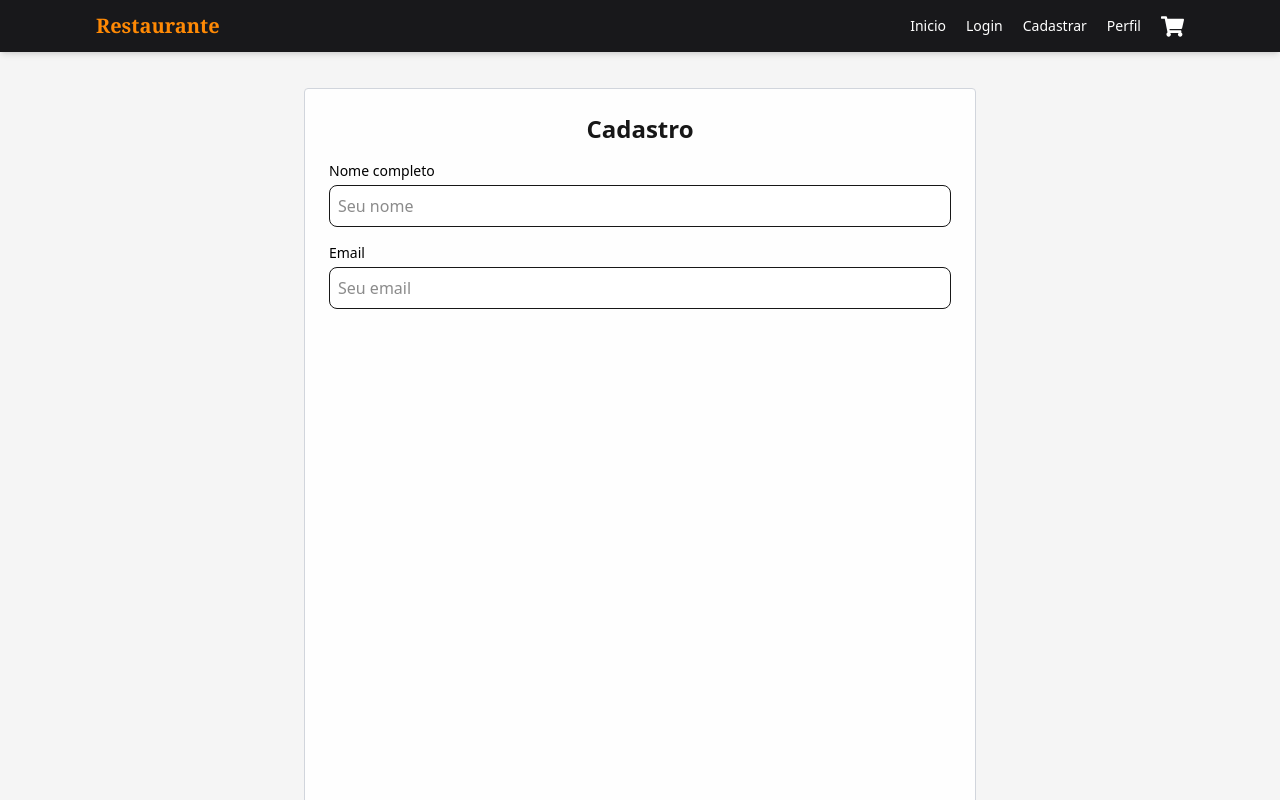
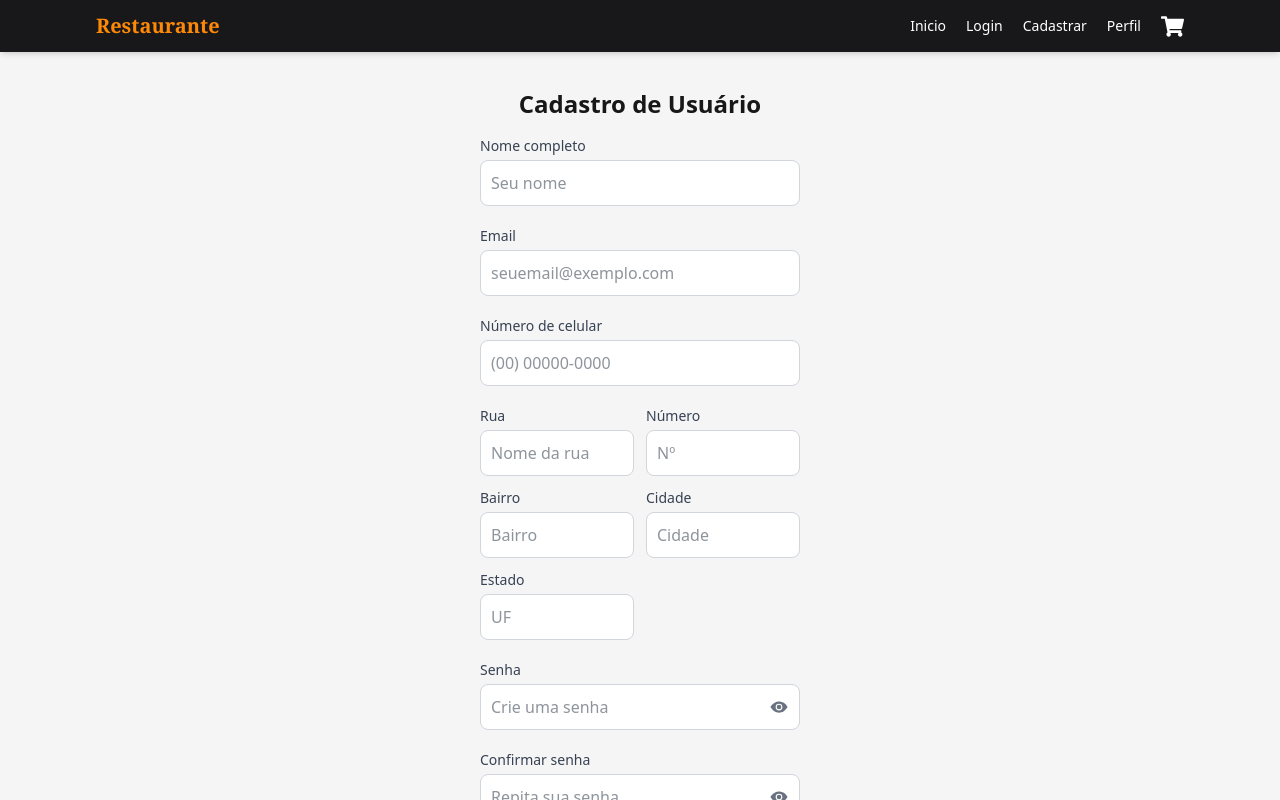
Before and after one commit to mattandrade87/projeto-menu-sigesis, a Next.js app: page /cadastro in a window 1280 px wide. Shown: the top 800 px of the page. Built offline with nearby package versions, Linux system fonts and the light colour scheme.

Commit message:
feat: cadastro

```diff
--- /dev/null
+++ b/src/app/cadastro/components/AddressFields.jsx
@@ -0,0 +1,44 @@
+import InputField from "./InputField";
+
+export default function AddressFields({ formData, handleChange }) {
+  return (
+    <div className="grid grid-cols-1 sm:grid-cols-2 gap-3">
+      <InputField
+        label="Rua"
+        name="street"
+        placeholder="Nome da rua"
+        value={formData.street}
+        onChange={handleChange}
+      />
+      <InputField
+        label="Número"
+        name="number"
+        placeholder="Nº"
+        value={formData.number}
+        onChange={handleChange}
+      />
+      <InputField
+        label="Bairro"
+        name="neighborhood"
+        placeholder="Bairro"
+        value={formData.neighborhood}
+        onChange={handleChange}
+      />
+      <InputField
+        label="Cidade"
+        name="city"
+        placeholder="Cidade"
+        value={formData.city}
+        onChange={handleChange}
+      />
+      <InputField
+        label="Estado"
+        name="state"
+        placeholder="UF"
+        value={formData.state.toUpperCase()}
+        onChange={handleChange}
+        maxLength={2}
+      />
+    </div>
+  );
+}
--- /dev/null
+++ b/src/app/cadastro/components/InputField.jsx
@@ -0,0 +1,28 @@
+export default function InputField({
+  label,
+  type = "text",
+  name,
+  placeholder,
+  value,
+  onChange,
+  required,
+  maxLength,
+}) {
+  return (
+    <div>
+      <label className="block text-sm font-medium text-gray-700 mb-1">
+        {label}
+      </label>
+      <input
+        type={type}
+        name={name}
+        placeholder={placeholder}
+        value={value}
+        onChange={onChange}
+        required={required}
+        maxLength={maxLength}
+        className="w-full p-2.5 border bg-white border-gray-300 rounded-lg focus:ring-2 focus:ring-blue-500 outline-none transition text-gray-800"
+      />
+    </div>
+  );
+}
--- /dev/null
+++ b/src/app/cadastro/components/PasswordField.jsx
@@ -0,0 +1,39 @@
+"use client";
+import { useState } from "react";
+import { IoEye, IoEyeOff } from "react-icons/io5";
+
+export default function PasswordField({
+  label,
+  name,
+  placeholder,
+  value,
+  onChange,
+}) {
+  const [show, setShow] = useState(false);
+
+  return (
+    <div>
+      <label className="block text-sm font-medium text-gray-700 mb-1">
+        {label}
+      </label>
+      <div className="relative">
+        <input
+          type={show ? "text" : "password"}
+          name={name}
+          placeholder={placeholder}
+          value={value}
+          onChange={onChange}
+          required
+          className="w-full p-2.5 border bg-white border-gray-300 rounded-lg focus:ring-2 focus:ring-blue-500 outline-none pr-10 text-gray-800"
+        />
+        <button
+          type="button"
+          onClick={() => setShow(!show)}
+          className="absolute right-3 top-1/2 -translate-y-1/2 text-gray-500 hover:text-gray-700"
+        >
+          {show ? <IoEyeOff size={18} /> : <IoEye size={18} />}
+        </button>
+      </div>
+    </div>
+  );
+}
--- /dev/null
+++ b/src/app/cadastro/components/RegisterForm.jsx
@@ -0,0 +1,114 @@
+"use client";
+import InputField from "./InputField";
+import PasswordField from "./PasswordField";
+import AddressFields from "./AddressFields";
+import { useState } from "react";
+
+export default function RegisterForm() {
+  const [formData, setFormData] = useState({
+    name: "",
+    email: "",
+    phone: "",
+    password: "",
+    confirmPassword: "",
+    street: "",
+    number: "",
+    neighborhood: "",
+    city: "",
+    state: "",
+  });
+
+  const formatPhone = (value) => {
+    const onlyNums = value.replace(/\D/g, "");
+    if (onlyNums.length <= 2) return onlyNums;
+    if (onlyNums.length <= 7)
+      return `(${onlyNums.slice(0, 2)}) ${onlyNums.slice(2)}`;
+    if (onlyNums.length <= 11)
+      return `(${onlyNums.slice(0, 2)}) ${onlyNums.slice(
+        2,
+        7
+      )}-${onlyNums.slice(7)}`;
+    return `(${onlyNums.slice(0, 2)}) ${onlyNums.slice(2, 7)}-${onlyNums.slice(
+      7,
+      11
+    )}`;
+  };
+
+  const handleChange = (e) => {
+    const { name, value } = e.target;
+    if (name === "phone") {
+      setFormData({ ...formData, [name]: formatPhone(value) });
+    } else {
+      setFormData({ ...formData, [name]: value });
+    }
+  };
+
+  // TEMPORARIO
+  const handleSubmit = (e) => {
+    e.preventDefault();
+    if (formData.password !== formData.confirmPassword) {
+      alert("As senhas não coincidem!");
+      return;
+    }
+    console.log("Cadastro enviado:", formData);
+  };
+
+  return (
+    <form onSubmit={handleSubmit} className="space-y-5">
+      <InputField
+        label="Nome completo"
+        name="name"
+        placeholder="Seu nome"
+        value={formData.name}
+        onChange={handleChange}
+        required
+      />
+
+      <InputField
+        label="Email"
+        type="email"
+        name="email"
+        placeholder="seuemail@exemplo.com"
+        value={formData.email}
+        onChange={handleChange}
+        required
+      />
+
+      <InputField
+        label="Número de celular"
+        type="tel"
+        name="phone"
+        placeholder="(00) 00000-0000"
+        value={formData.phone}
+        onChange={handleChange}
+        maxLength={15}
+        required
+      />
+
+      <AddressFields formData={formData} handleChange={handleChange} />
+
+      <PasswordField
+        label="Senha"
+        name="password"
+        placeholder="Crie uma senha"
+        value={formData.password}
+        onChange={handleChange}
+      />
+
+      <PasswordField
+        label="Confirmar senha"
+        name="confirmPassword"
+        placeholder="Repita sua senha"
+        value={formData.confirmPassword}
+        onChange={handleChange}
+      />
+
+      <button
+        type="submit"
+        className="w-full bg-orange-500 cursor-pointer text-white py-2.5 rounded-lg hover:bg-orange-600 transition-colors text-sm font-medium"
+      >
+        Cadastrar
+      </button>
+    </form>
+  );
+}
--- a/src/app/cadastro/page.jsx
+++ b/src/app/cadastro/page.jsx
@@ -1,97 +1,19 @@
-"use client";
-
+import Footer from "../../components/Footer";
 import Header from "../../components/Header";
-import { useState } from "react";
+import RegisterForm from "./components/RegisterForm";
 
 export default function Cadastro({ onClose }) {
-  const [showPassword, setShowPassword] = useState(false);
-  const [showConfirm, setShowConfirm] = useState(false);
-  const [formData, setFormData] = useState({
-    name: "",
-    email: "",
-    phone: "",
-    password: "",
-    confirmPassword: "",
-    street: "",
-    number: "",
-    neighborhood: "",
-    city: "",
-    state: "",
-  });
-
-  // formata o telefone para (XX) XXXXX-XXXX
-  const formatPhone = (value) => {
-    const onlyNums = value.replace(/\D/g, "");
-    if (onlyNums.length <= 2) return onlyNums;
-    if (onlyNums.length <= 7)
-      return `(${onlyNums.slice(0, 2)}) ${onlyNums.slice(2)}`;
-    if (onlyNums.length <= 11)
-      return `(${onlyNums.slice(0, 2)}) ${onlyNums.slice(
-        2,
-        7
-      )}-${onlyNums.slice(7)}`;
-    return `(${onlyNums.slice(0, 2)}) ${onlyNums.slice(2, 7)}-${onlyNums.slice(
-      7,
-      11
-    )}`;
-  };
-
-  const handleChange = (e) => {
-    const { name, value } = e.target;
-    // aplica a formatação de telefone
-    if (name === "phone") {
-      setFormData({ ...formData, [name]: formatPhone(value) });
-    } else {
-      setFormData({ ...formData, [name]: value });
-    }
-  };
-
-  const handleSubmit = (e) => {
-    e.preventDefault();
-    if (formData.password !== formData.confirmPassword) {
-      alert("As senhas não coincidem!");
-      return;
-    }
-  };
   return (
     <>
       <Header />
-      <main className="pt-22">
-        <div className="mx-auto container min-h-screen  max-w-2xl bg-white/90 border border-gray-300 p-6 rounded">
-          <h1 className="text-2xl font-semibold pb-4 text-center">Cadastro</h1>
-          <form onSubmit={handleSubmit} className="space-y-4">
-            {/* Nome */}
-            <div>
-              <label className="block text-sm font-medium text-black mb-1">
-                Nome completo
-              </label>
-              <input
-                type="text"
-                name="name"
-                required
-                value={formData.name}
-                onChange={handleChange}
-                className="w-full p-2 border rounded-lg bg-white  outline-none"
-                placeholder="Seu nome"
-              />
-            </div>
-            <div>
-              <label className="block text-sm font-medium text-black mb-1">
-                Email
-              </label>
-              <input
-                type="email"
-                name="email"
-                required
-                value={formData.email}
-                onChange={handleChange}
-                className="w-full p-2 border rounded-lg bg-white  outline-none"
-                placeholder="Seu email"
-              />
-            </div>
-          </form>
+      <main className=" container mx-auto max-w-5/6 md:max-w-1/4 py-18  md:pt-22">
+        <div className="text-center font-semibold text-2xl pb-4">
+          <h1>Cadastro de Usuário</h1>
         </div>
+        <RegisterForm />
       </main>
+
+      <Footer />
     </>
   );
 }
```
